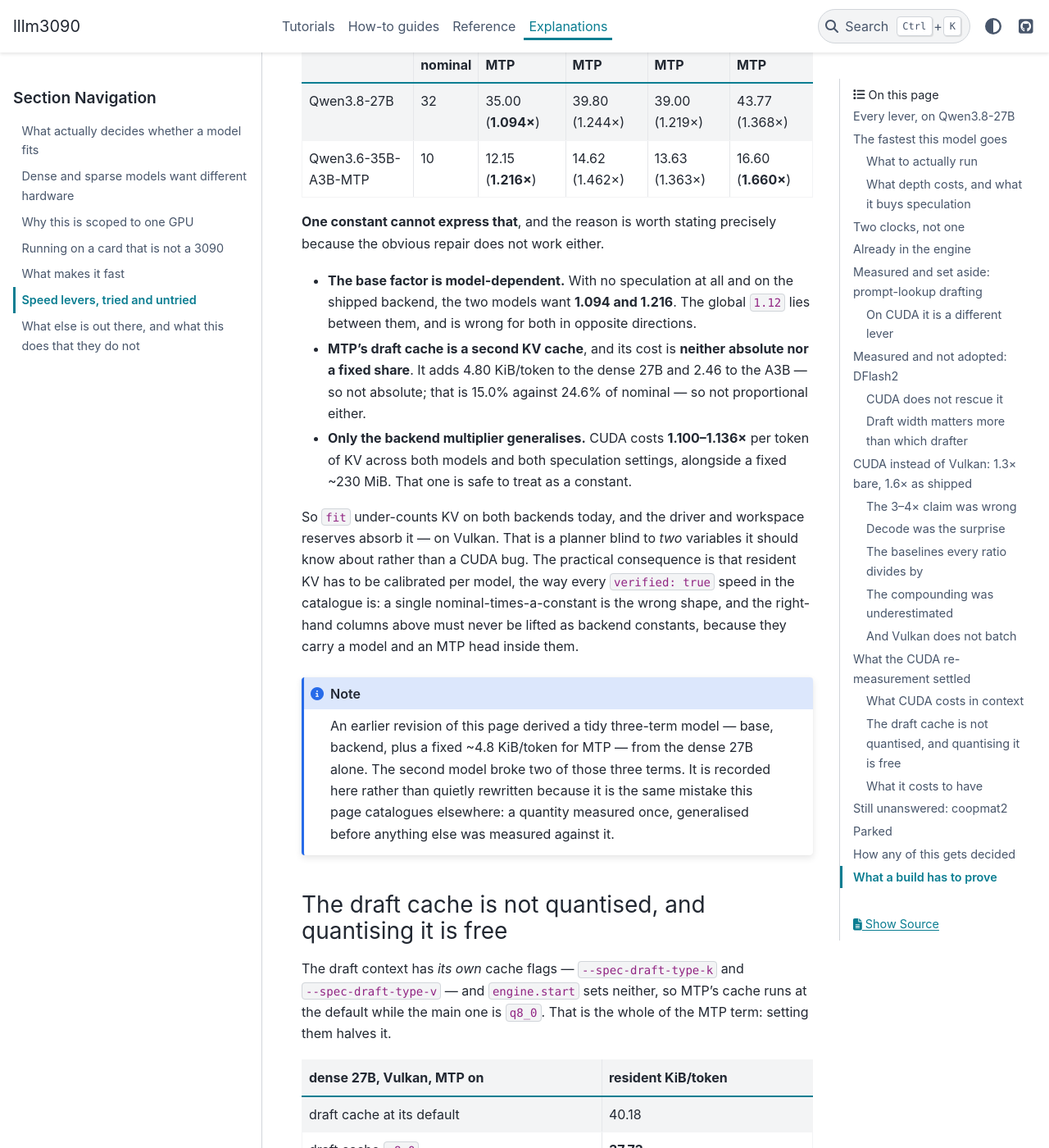
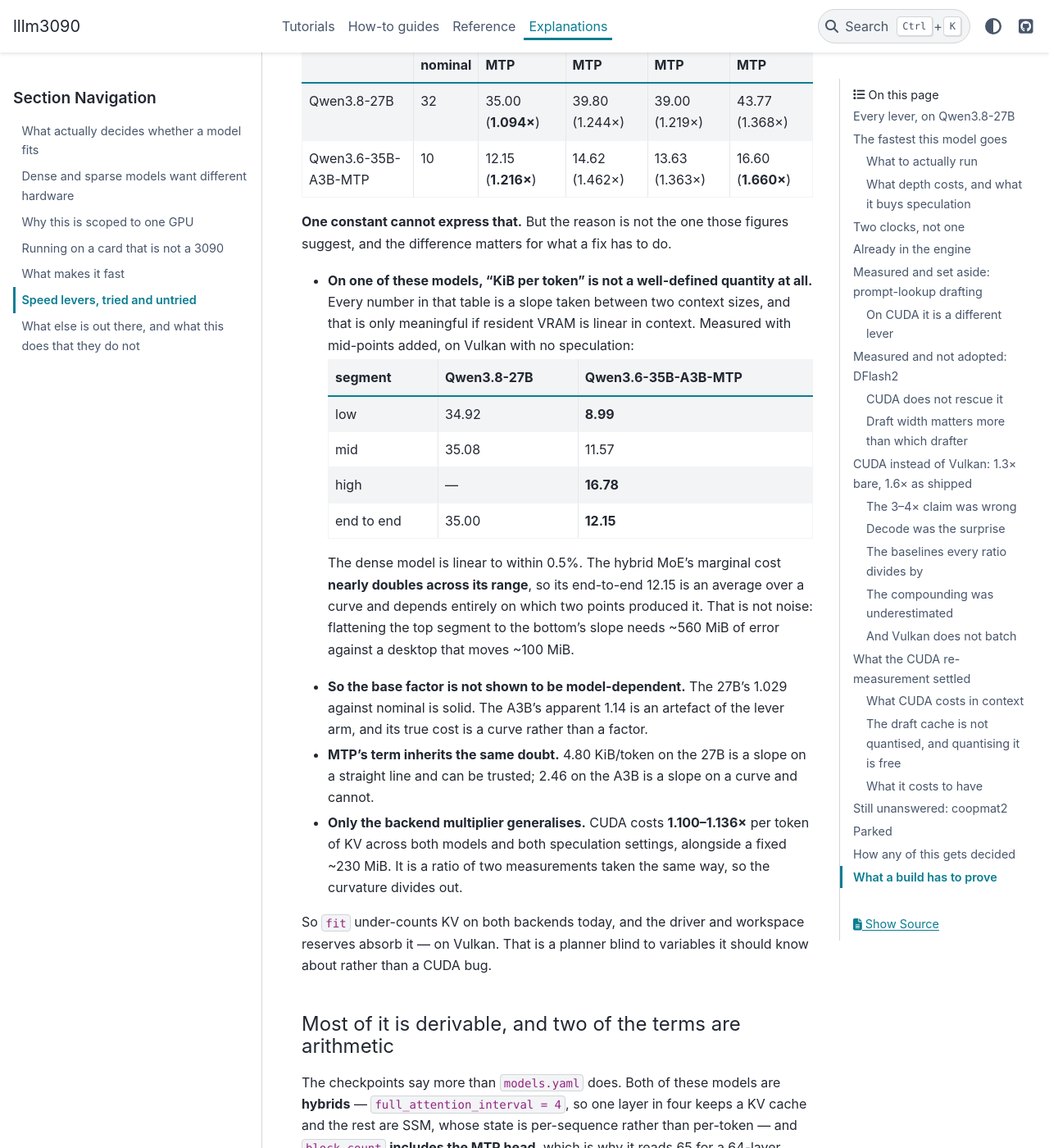
Before and after one commit to gilesknap/lllm3090, a Sphinx documentation site: the page built from docs/explanations/going-faster.md, in a window 1280 px wide and 1400 px high, scrolled down 18901 px. Shown: the whole window at 82% size. Built offline with Sphinx 7.4.7 and the PyData theme 0.15.4, drawn with Linux system fonts in a browser that asks for light colours; the version number could not be read and is left out; some of the changed text lies outside the part shown.

Commit message:
Take a third measurement, and retract the model-dependent overhead factor
The claim was that catalog.fit's KV_OVERHEAD_FACTOR is model-dependent -- 1.094
on the dense 27B against 1.216 on the A3B-MTP. Both figures were slopes taken
between two context sizes, which is only meaningful if resident VRAM is linear
in context. Adding mid-points shows it is not, on one of them.

By segment, Vulkan, no speculation: the 27B reads 34.92 then 35.08 KiB/token,
linear to 0.5%. The A3B-MTP reads 8.99, then 11.57, then 16.78 -- its marginal
cost nearly doubles across its range, so its end-to-end 12.15 is an average over
a curve that depends on which two points produced it. Flattening the top segment
to the bottom's slope would need ~560 MiB of error against a desktop that moves
~100 MiB, so this is not noise.

So the overhead factor is not shown to be model-dependent. The 27B's 1.029
against nominal stands; the A3B has no single slope to quote. The deeper
consequence is that fit's equation assumes something false -- it divides a
spare-MiB budget by a per-token cost, and that shape holds for the dense model
and visibly fails for the hybrid one.

The headers also make most of this arithmetic rather than measurement. Both
models are hybrids: full_attention_interval = 4, so one layer in four holds KV
and the rest are SSM, and block_count includes the MTP head, which is why it
reads 65 for a 64-layer model. kv_heads x (key_length + value_length) x 2 x
full-attention layers reproduces models.yaml exactly, and MTP's cost is that one
extra layer cached at f16 -- 4.00 and 2.00 predicted against 4.80 and 2.46
measured. Which is why quantising the draft cache halves it.

And two bugs in fit that have nothing to do with CUDA: kv_kib_per_token / 2
assumes q8_0 is half of f16 when it is 34 bytes per 32 values, a 6% under-count
on every model in the catalogue; and one constant is covering allocator
overhead, backend and MTP's layer at once.

The note in the page says this paragraph has now been rewritten twice by
measurement, because the pattern is the point: a slope between two measurements
looks like a constant until you measure a third.

```diff
--- a/docs/explanations/going-faster.md
+++ b/docs/explanations/going-faster.md
@@ -655,27 +655,92 @@
 | Qwen3.8-27B | 32 | 35.00 (**1.094×**) | 39.80 (1.244×) | 39.00 (1.219×) | 43.77 (1.368×) |
 | Qwen3.6-35B-A3B-MTP | 10 | 12.15 (**1.216×**) | 14.62 (1.462×) | 13.63 (1.363×) | 16.60 (**1.660×**) |
 
-**One constant cannot express that**, and the reason is worth stating precisely
-because the obvious repair does not work either.
+**One constant cannot express that.** But the reason is not the one those
+figures suggest, and the difference matters for what a fix has to do.
 
-- **The base factor is model-dependent.** With no speculation at all and on the
-  shipped backend, the two models want **1.094 and 1.216**. The global `1.12`
-  lies between them, and is wrong for both in opposite directions.
-- **MTP's draft cache is a second KV cache**, and its cost is **neither absolute
-  nor a fixed share**. It adds 4.80 KiB/token to the dense 27B and 2.46 to the
-  A3B — so not absolute; that is 15.0% against 24.6% of nominal — so not
-  proportional either.
+- **On one of these models, "KiB per token" is not a well-defined quantity at
+  all.** Every number in that table is a slope taken between two context sizes,
+  and that is only meaningful if resident VRAM is linear in context. Measured
+  with mid-points added, on Vulkan with no speculation:
+
+  | segment | Qwen3.8-27B | Qwen3.6-35B-A3B-MTP |
+  |---|---|---|
+  | low | 34.92 | **8.99** |
+  | mid | 35.08 | 11.57 |
+  | high | — | **16.78** |
+  | end to end | 35.00 | **12.15** |
+
+  The dense model is linear to within 0.5%. The hybrid MoE's marginal cost
+  **nearly doubles across its range**, so its end-to-end 12.15 is an average
+  over a curve and depends entirely on which two points produced it. That is not
+  noise: flattening the top segment to the bottom's slope needs ~560 MiB of
+  error against a desktop that moves ~100 MiB.
+
+- **So the base factor is not shown to be model-dependent.** The 27B's 1.029
+  against nominal is solid. The A3B's apparent 1.14 is an artefact of the lever
+  arm, and its true cost is a curve rather than a factor.
+- **MTP's term inherits the same doubt.** 4.80 KiB/token on the 27B is a slope
+  on a straight line and can be trusted; 2.46 on the A3B is a slope on a curve
+  and cannot.
 - **Only the backend multiplier generalises.** CUDA costs **1.100–1.136×** per
   token of KV across both models and both speculation settings, alongside a
-  fixed ~230 MiB. That one is safe to treat as a constant.
+  fixed ~230 MiB. It is a ratio of two measurements taken the same way, so the
+  curvature divides out.
 
 So `fit` under-counts KV on both backends today, and the driver and workspace
-reserves absorb it — on Vulkan. That is a planner blind to *two* variables it
-should know about rather than a CUDA bug. The practical consequence is that
-resident KV has to be calibrated per model, the way every `verified: true` speed
-in the catalogue is: a single nominal-times-a-constant is the wrong shape, and
-the right-hand columns above must never be lifted as backend constants, because
-they carry a model and an MTP head inside them.
+reserves absorb it — on Vulkan. That is a planner blind to variables it should
+know about rather than a CUDA bug.
+
+#### Most of it is derivable, and two of the terms are arithmetic
+
+The checkpoints say more than `models.yaml` does. Both of these models are
+**hybrids** — `full_attention_interval = 4`, so one layer in four keeps a KV
+cache and the rest are SSM, whose state is per-sequence rather than per-token —
+and `block_count` **includes the MTP head**, which is why it reads 65 for a
+64-layer model and 41 for a 40-layer one.
+
+| from the GGUF header | full-attn layers | nominal f16 | `models.yaml` |
+|---|---|---|---|
+| Qwen3.8-27B | 16 | 64.0 | 64 ✓ |
+| Qwen3.6-35B-A3B-MTP | 10 | 20.0 | 20 ✓ |
+
+`kv_heads × (key_length + value_length) × 2 bytes × full-attention layers`
+reproduces the catalogue's figures exactly. **The nominals are right.** And the
+MTP term stops being a mystery:
+
+**The MTP head is one more full-attention layer, cached at f16.** Predicted
+4.00 KiB/token for the 27B and 2.00 for the A3B against 4.80 and 2.46 measured —
+a consistent ×1.20 and ×1.23. That is also why quantising the draft cache
+[halves it](#the-draft-cache-is-not-quantised-and-quantising-it-is-free): f16 to
+eight bits.
+
+Which leaves two plain bugs in `fit`, neither of them about CUDA:
+
+- **`kv_kib_per_token / 2` assumes `q8_0` is half of `f16`.** It is 34 bytes per
+  32 values, so 0.53125× — a 6% under-count on every model in the catalogue.
+- **One constant covers three things**: allocator overhead, the backend, and
+  MTP's extra layer.
+
+Correcting the first alone makes `fit` 6% more conservative, which pays for part
+of the CUDA gap by itself. What remains after deriving the rest is a residual of
+**1.03 on the dense 27B** — small, and the only term the derivation does not
+already account for.
+
+The hybrid MoE has no such residual to quote, because it has no single slope.
+Which is the deeper problem: **`fit`'s whole shape assumes resident VRAM is
+linear in context**, since it divides a spare-MiB budget by a per-token cost.
+That holds for the dense model and visibly fails for the hybrid one. A fix that
+only makes the constant backend-aware would still be solving the wrong equation
+for half the catalogue.
+
+:::{note}
+This paragraph has now been rewritten twice by measurement. It first claimed a
+tidy three-term model from one model; the second model broke it. It then claimed
+the overhead factor was model-dependent; adding mid-points showed that figure was
+an average over a curve. Both are left visible above, because the pattern is the
+point — a slope between two measurements looks like a constant until you measure
+a third.
+:::
 
 :::{note}
 An earlier revision of this page derived a tidy three-term model — base,
```
Also changed, not shown: .claude/skills/lllm3090-runbook/SKILL.md.
